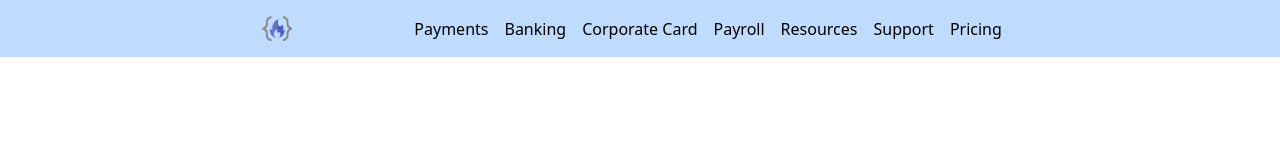
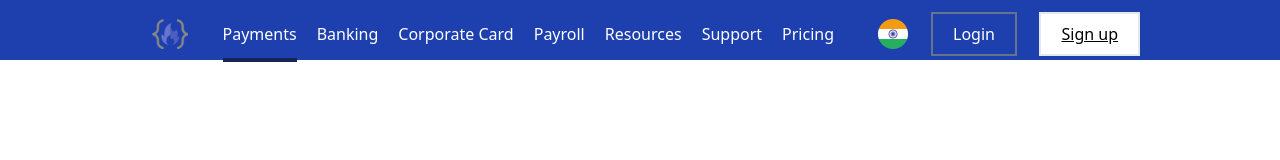
Before and after one commit to ShubhamKumar37/Tailwind, a website: page Razorpay_Project/Razorpay.html in a window 1280 px wide. Drawn offline with nearby package versions, Linux system fonts and the light colour scheme.

Commit message:
Razor Nav Updata

```diff
--- a/Razorpay_Project/Razorpay.html
+++ b/Razorpay_Project/Razorpay.html
@@ -7,41 +7,43 @@
     <title>Razorpay</title>
 </head>
 <body>
-    <nav class="bg-blue-200 p-4 w-full">
-        <div class="relative flex w-[1000px] mx-auto items-center justify-evenly">
+    <nav class="bg-blue-800 px-4 pt-3 pb-1 w-full">
+        <div class="relative flex w-[1000px] mx-auto items-center justify-between">
             <a href="./">
-                <img src="./Images/Codehelp_Logo.png" height="20px" width="30px">
+                <img src="./Images/Codehelp_Logo.png" class="h-[30px] w-[60px] object-contain">
             </a>
-            <ul class="flex ">
-                <li class="text-black hover:text-green-400 cursor-pointer group relative transition-all duration-300 mr-4">
+            <ul class="flex relative">
+                <li class="text-white hover:text-green-600 cursor-pointer group relative transition-all duration-100 mr-5">
                     <a href="@">Payments</a>
-                    <div class="bg-blue-950 group-hover:opacity-100 opacity-0 h-1 top-9 w-full absolute"></div>
+                    <div class="bg-blue-950 group-hover:block h-1 top-9 w-full absolute"></div>
                 </li>
-                <li class="text-black hover:text-green-400 cursor-pointer group relative transition-all duration-300 mr-4">
+                <li class="text-white hover:text-green-600 cursor-pointer group relative transition-all duration-100 mr-5">
                     <a href="@">Banking</a>
-                    <div class="bg-blue-950 group-hover:opacity-100 opacity-0 h-1 top-9 w-full absolute"></div>
+                    <div class="bg-blue-950 group-hover:block hidden h-1 top-9 w-full absolute"></div>
                 </li>
-                <li class="text-black hover:text-green-400 cursor-pointer group relative transition-all duration-300 mr-4">
+                <li class="text-white hover:text-green-600 cursor-pointer group relative transition-all duration-100 mr-5">
                     <a href="@">Corporate Card</a>
-                    <div class="bg-blue-950 group-hover:opacity-100 opacity-0 h-1 top-9 w-full absolute"></div>
                 </li>
-                <li class="text-black hover:text-green-400 cursor-pointer group relative transition-all duration-300 mr-4">
+                <li class="text-white hover:text-green-600 cursor-pointer group relative transition-all duration-100 mr-5">
                     <a href="@">Payroll</a>
-                    <div class="bg-blue-950 group-hover:opacity-100 opacity-0 h-1 top-9 w-full absolute"></div>
                 </li>
-                <li class="text-black hover:text-green-400 cursor-pointer group relative transition-all duration-300 mr-4">
+                <li class="text-white hover:text-green-600 cursor-pointer group relative transition-all duration-100 mr-5">
                     <a href="@">Resources</a>
-                    <div class="bg-blue-950 group-hover:opacity-100 opacity-0 h-1 top-9 w-full absolute"></div>
+                    <div class="bg-blue-950 group-hover:block hidden h-1 top-9 w-full absolute"></div>
                 </li>
-                <li class="text-black hover:text-green-400 cursor-pointer group relative transition-all duration-300 mr-4">
+                <li class="text-white hover:text-green-600 cursor-pointer group relative transition-all duration-100 mr-5">
                     <a href="@">Support</a>
-                    <div class="bg-blue-950 group-hover:opacity-100 opacity-0 h-1 top-9 w-full absolute"></div>
+                    <div class="bg-blue-950 group-hover:block hidden h-1 top-9 w-full absolute"></div>
                 </li>
-                <li class="text-black hover:text-green-400 cursor-pointer group relative transition-all duration-300 mr-4">
+                <li class="text-white hover:text-green-600 cursor-pointer group relative transition-all duration-100 mr-5">
                     <a href="@">Pricing</a>
-                    <div class="bg-blue-950 group-hover:opacity-100 opacity-0 h-1 top-9 w-full absolute"></div>
+                    <div class="bg-blue-950 group-hover:block hidden h-1 top-9 w-full absolute"></div>
                 </li>
             </ul>
+            <img class="h-8 w-8 object-contain" src="./Images/flag.png">
+
+            <button class="text-white border-2 border-slate-500 py-2 px-5">Login</button>
+            <button class="bg-white underline border-2 border-slate-200 py-2 px-5">Sign up</button>
         </div>
     </nav>
 </body>
```
Also changed, not shown: Practice/Groups.html (added), Razorpay_Project/Images/flag.png (added).
